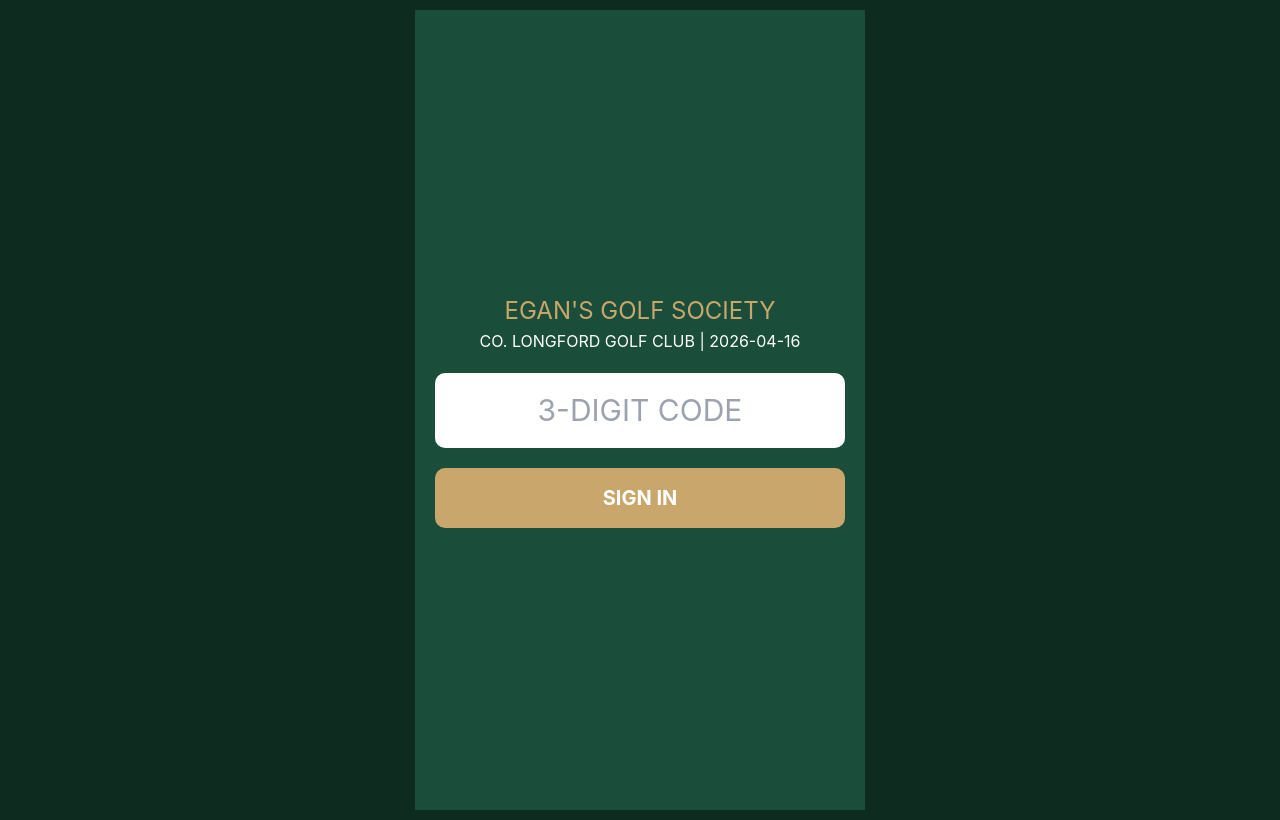
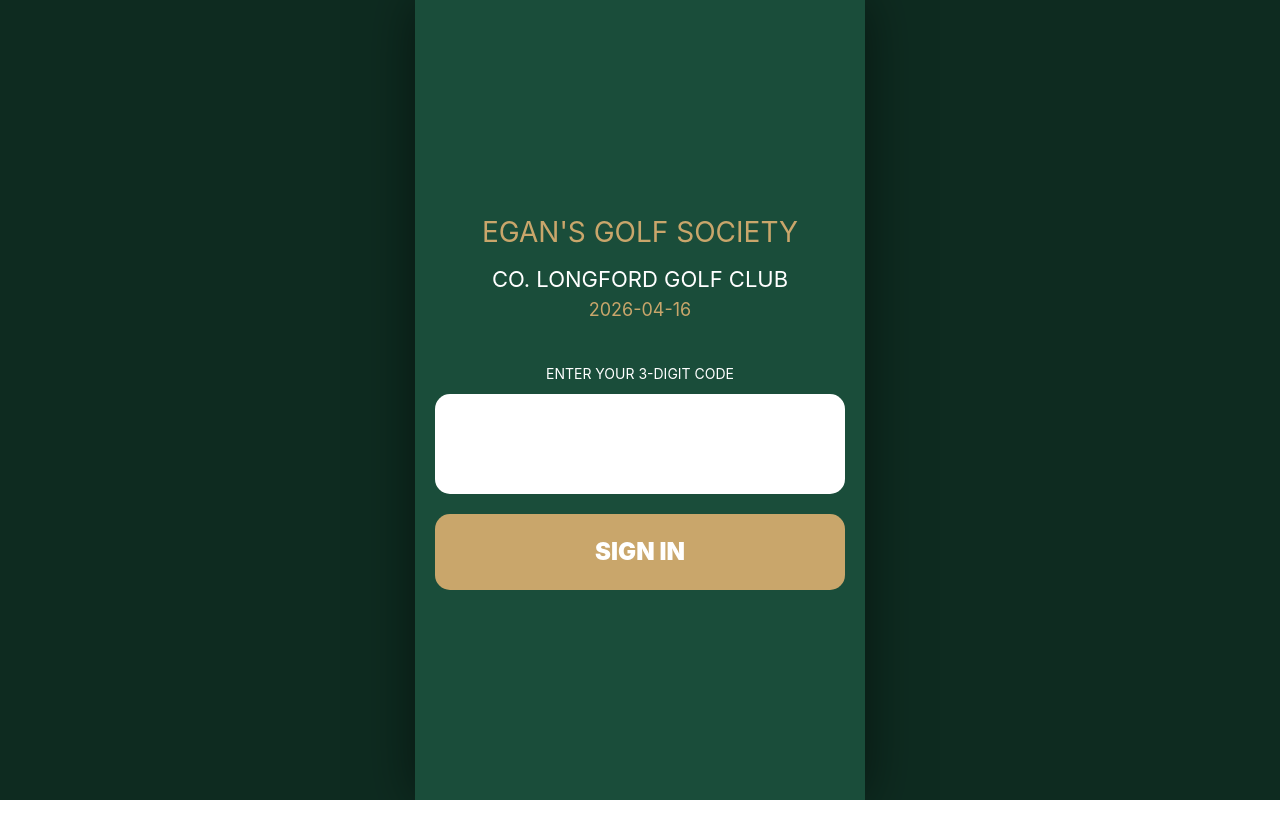
Before and after one commit to Joxer88/golf-society-app, a React (Create React App) app: page / in a window 1280 px wide. Built offline with nearby package versions, Linux system fonts and the light colour scheme.

Commit message:
login and original graphics

```diff
--- a/src/App.js
+++ b/src/App.js
@@ -5,6 +5,7 @@ const sbUrl = process.env.REACT_APP_SUPABASE_URL || '';
 const sbKey = process.env.REACT_APP_SUPABASE_ANON_KEY || '';
 const supabase = createClient(sbUrl, sbKey);
 
+// --- ADMIN SETTINGS ---
 const compSettings = {
   courseName: "CO. LONGFORD GOLF CLUB",
   date: "2026-04-16",
@@ -75,17 +76,30 @@ export default function App() {
     window.location.reload();
   };
 
-  const containerStyle = { height: '100vh', width: '100%', maxWidth: '450px', margin: '0 auto', backgroundColor: '#1A4D3A', color: 'white', display: 'flex', flexDirection: 'column', overflow: 'hidden' };
+  const containerStyle = {
+    height: '100vh', width: '100%', maxWidth: '450px', margin: '0 auto',
+    backgroundColor: '#1A4D3A', color: 'white', display: 'flex',
+    flexDirection: 'column', overflow: 'hidden', boxShadow: '0 0 50px rgba(0,0,0,0.5)'
+  };
 
   if (!isLoggedIn) {
     return (
-      <div style={{ backgroundColor: '#0e2b20', minHeight: '100vh', display: 'flex', justifyContent: 'center', alignItems: 'center', padding: '10px' }}>
+      <div style={{ backgroundColor: '#0e2b20', minHeight: '100vh', display: 'flex', justifyContent: 'center', alignItems: 'center' }}>
         <div style={containerStyle}>
-          <div style={{ padding: '20px', textAlign: 'center', flex: 1, display: 'flex', flexDirection: 'column', justifyContent: 'center' }}>
-            <h1 style={{ fontSize: '24px', color: '#C9A66B' }}>EGAN'S GOLF SOCIETY</h1>
-            <p>{compSettings.courseName} | {compSettings.date}</p>
-            <input type="password" placeholder="3-DIGIT CODE" value={loginCode} onChange={(e) => setLoginCode(e.target.value)} style={{ width: '100%', padding: '15px', fontSize: '30px', textAlign: 'center', borderRadius: '10px', margin: '20px 0', border: 'none' }} />
-            <button onClick={handleLogin} style={{ width: '100%', padding: '15px', backgroundColor: '#C9A66B', color: 'white', fontSize: '20px', fontWeight: 'bold', border: 'none', borderRadius: '10px' }}>SIGN IN</button>
+          <div style={{ padding: '40px 20px', textAlign: 'center', flex: 1, display: 'flex', flexDirection: 'column', justifyContent: 'center' }}>
+            <h1 style={{ fontSize: '28px', color: '#C9A66B', marginBottom: '10px' }}>EGAN'S GOLF SOCIETY</h1>
+            <h2 style={{ fontSize: '22px', margin: '0' }}>{compSettings.courseName}</h2>
+            <p style={{ fontSize: '18px', color: '#C9A66B', marginBottom: '40px' }}>{compSettings.date}</p>
+            <p style={{ fontSize: '14px', marginBottom: '10px' }}>ENTER YOUR 3-DIGIT CODE</p>
+            <input
+              type="text" inputMode="numeric" maxLength="3" value={loginCode}
+              onChange={(e) => setLoginCode(e.target.value)}
+              style={{ width: '100%', padding: '20px', fontSize: '40px', textAlign: 'center', borderRadius: '15px', border: 'none', color: '#1A4D3A', fontWeight: '900', marginBottom: '20px' }}
+            />
+            <button
+              onClick={handleLogin}
+              style={{ width: '100%', padding: '20px', backgroundColor: '#C9A66B', color: 'white', fontSize: '24px', fontWeight: '900', border: 'none', borderRadius: '15px' }}
+            >SIGN IN</button>
           </div>
         </div>
       </div>
@@ -96,21 +110,22 @@ export default function App() {
     return (
       <div style={{ backgroundColor: '#0e2b20', minHeight: '100vh' }}>
         <div style={containerStyle}>
-          <div style={{ flex: 1, backgroundColor: 'white', color: '#111', margin: '5px', borderRadius: '10px', padding: '10px', display: 'flex', flexDirection: 'column', overflow: 'hidden' }}>
-            <h2 style={{ textAlign: 'center' }}>SUMMARY</h2>
+          <div style={{ flex: 1, backgroundColor: 'white', color: '#111', borderRadius: '10px', padding: '5px', display: 'flex', flexDirection: 'column', overflow: 'hidden', margin: '2px' }}>
+            <h2 style={{ textAlign: 'center', margin: '0', fontSize: '24px', fontWeight: '900' }}>SUMMARY</h2>
             <div style={{ flex: 1, overflowY: 'auto' }}>
               {courseData.map((h, i) => (
-                <div key={i} style={{ display: 'flex', justifyContent: 'space-between', borderBottom: '1px solid #eee', fontSize: '20px', padding: '5px 0' }}>
-                  <span>H{i+1} ({scores[i] || 'PU'})</span><span>{calcPoints(scores[i], h.par, h.si)} pts</span>
+                <div key={i} style={{ display: 'flex', justifyContent: 'space-between', padding: '2px 0', borderBottom: '1px solid #eee', fontWeight: '900', fontSize: '26px' }}>
+                  <span style={{ color: '#bbb' }}>H{i+1}</span> <span>{scores[i] === 0 ? 'PU' : scores[i]}</span>
+                  <span style={{ color: '#1A4D3A' }}>{calcPoints(scores[i], h.par, h.si)}p</span>
                 </div>
               ))}
             </div>
-            <div style={{ textAlign: 'center', borderTop: '2px solid #1A4D3A', padding: '10px' }}>
-              <h1 style={{ margin: 0 }}>TOTAL: {finalTotal}</h1>
+            <div style={{ textAlign: 'center', borderTop: '4px solid #1A4D3A' }}>
+              <p style={{ fontSize: '55px', fontWeight: '900', margin: '0' }}>TOTAL: {finalTotal}</p>
             </div>
-            <input type="text" placeholder="MARKER NAME" value={verifierName} onChange={(e)=>setVerifierName(e.target.value.toUpperCase())} style={{ width: '100%', padding: '10px', marginBottom: '5px' }} />
-            <button onClick={handleSubmit} style={{ width: '100%', padding: '15px', backgroundColor: '#16a34a', color: 'white', border: 'none', borderRadius: '10px' }}>SUBMIT SCORE</button>
-            <button onClick={() => setShowSummary(false)} style={{ color: 'red', background: 'none', border: 'none', marginTop: '5px' }}>BACK</button>
+            <input type="text" placeholder="MARKER NAME" style={{ width: '100%', padding: '10px', borderRadius: '8px', border: '3px solid #ddd', textAlign: 'center', fontSize: '24px', marginBottom: '4px' }} value={verifierName} onChange={(e)=>setVerifierName(e.target.value.toUpperCase())} />
+            <button onClick={handleSubmit} style={{ width: '100%', backgroundColor: '#16a34a', color: 'white', padding: '15px', borderRadius: '8px', fontSize: '28px', fontWeight: '900', border: 'none' }}>SUBMIT</button>
+            <button onClick={() => setShowSummary(false)} style={{ width: '100%', color: '#ef4444', background: 'none', border: 'none', fontWeight: 'bold', padding: '5px' }}>← EDIT</button>
           </div>
         </div>
       </div>
@@ -120,35 +135,45 @@ export default function App() {
   return (
     <div style={{ backgroundColor: '#0e2b20', minHeight: '100vh' }}>
       <div style={containerStyle}>
-        <div style={{ display: 'flex', justifyContent: 'space-between', padding: '10px', backgroundColor: 'rgba(0,0,0,0.3)' }}>
-          <span>{player.name}</span><span>HCAP: {player.handicap}</span>
+        <div style={{ width: '100%', display: 'flex', justifyContent: 'space-between', padding: '6px 15px', backgroundColor: 'rgba(0,0,0,0.4)', alignItems: 'center' }}>
+          <p style={{ fontSize: '32px', fontWeight: '900', margin: 0, lineHeight: 1 }}>{player.name}</p>
+          <div style={{ textAlign: 'right' }}>
+            <p style={{ fontSize: '14px', fontWeight: '900', margin: 0, color: '#C9A66B', lineHeight: 1 }}>HANDICAP</p>
+            <p style={{ fontSize: '44px', fontWeight: '900', margin: 0, lineHeight: 1 }}>{player.handicap}</p>
+          </div>
         </div>
-        <div style={{ flex: 1, backgroundColor: 'white', color: '#333', display: 'flex', flexDirection: 'column' }}>
-          <div style={{ display: 'grid', gridTemplateColumns: '1fr 1fr 1fr', textAlign: 'center', background: '#eee', padding: '10px' }}>
-            <div>HOLE<br/><b>{currentHole + 1}</b></div>
-            <div>PAR<br/><b>{courseData[currentHole].par}</b></div>
-            <div>SI<br/><b>{courseData[currentHole].si}</b></div>
+
+        <div style={{ width: '100%', backgroundColor: 'white', color: '#333', flex: 1, display: 'flex', flexDirection: 'column', justifyContent: 'flex-start', overflow: 'hidden' }}>
+          <div style={{ display: 'grid', gridTemplateColumns: 'repeat(3, 1fr)', textAlign: 'center', backgroundColor: '#eee', padding: '2px 0' }}>
+            <div><p style={{ fontSize: '20px', fontWeight: '900', margin: 0, color: '#666' }}>HOLE</p><p style={{ fontSize: '85px', fontWeight: '900', lineHeight: 0.8, margin: 0 }}>{currentHole + 1}</p></div>
+            <div><p style={{ fontSize: '20px', fontWeight: '900', margin: 0, color: '#666' }}>PAR</p><p style={{ fontSize: '85px', fontWeight: '900', lineHeight: 0.8, margin: 0 }}>{courseData[currentHole].par}</p></div>
+            <div><p style={{ fontSize: '20px', fontWeight: '900', margin: 0, color: '#666' }}>S.I.</p><p style={{ fontSize: '85px', fontWeight: '900', lineHeight: 0.8, margin: 0 }}>{courseData[currentHole].si}</p></div>
           </div>
-          <div style={{ textAlign: 'center', flex: 1, display: 'flex', flexDirection: 'column', justifyContent: 'center' }}>
-            <div style={{ display: 'flex', alignItems: 'center', justifyContent: 'center', gap: '20px' }}>
-              <button onClick={() => updateScore(-1)} style={{ width: '60px', height: '60px', background: '#ef4444', color: 'white', border: 'none', borderRadius: '10px', fontSize: '30px' }}>-</button>
-              <span style={{ fontSize: '100px', fontWeight: 'bold' }}>{scores[currentHole] || 'X'}</span>
+
+          <div style={{ textAlign: 'center', padding: '5px 0' }}>
+            <p style={{ fontSize: '24px', fontWeight: '900', color: '#999', margin: '0 0 5px 0' }}>STROKES TAKEN</p>
+            <div style={{ display: 'flex', alignItems: 'center', justifyContent: 'space-around' }}>
+              <button onClick={() => updateScore(-1)} style={{ width: '90px', height: '90px', backgroundColor: '#ef4444', color: 'white', borderRadius: '15px', fontSize: '70px', fontWeight: 'bold', border: 'none' }}>—</button>
+              <span style={{ fontSize: '180px', fontWeight: '900', color: '#1A4D3A', lineHeight: 0.75 }}>{scores[currentHole] === 0 ? "X" : scores[currentHole]}</span>
               <div style={{ display: 'flex', flexDirection: 'column', gap: '5px' }}>
-                <button onClick={() => { const n = [...scores]; n[currentHole] = 0; setScores(n); }} style={{ padding: '5px', background: '#666', color: 'white', border: 'none', borderRadius: '5px' }}>PU</button>
-                <button onClick={() => updateScore(1)} style={{ width: '60px', height: '60px', background: '#22c55e', color: 'white', border: 'none', borderRadius: '10px', fontSize: '30px' }}>+</button>
+                <button onClick={() => { const n = [...scores]; n[currentHole] = 0; setScores(n); }} style={{ width: '90px', height: '50px', backgroundColor: '#666', color: 'white', borderRadius: '10px', fontSize: '30px', fontWeight: '900', border: 'none' }}>PU</button>
+                <button onClick={() => updateScore(1)} style={{ width: '90px', height: '90px', backgroundColor: '#22c55e', color: 'white', borderRadius: '15px', fontSize: '70px', fontWeight: 'bold', border: 'none' }}>+</button>
               </div>
             </div>
-            <div style={{ marginTop: '20px', display: 'flex', justifyContent: 'center', gap: '40px' }}>
-                <div>PTS: <b>{calcPoints(scores[currentHole], courseData[currentHole].par, courseData[currentHole].si)}</b></div>
-                <div>TOTAL: <b>{runningTotal}</b></div>
-            </div>
           </div>
-          <div style={{ padding: '10px 10px 40px 10px', display: 'flex', gap: '5px' }}>
-            <button onClick={() => setCurrentHole(Math.max(0, currentHole - 1))} style={{ flex: 1, padding: '15px', background: '#ccc' }}>BACK</button>
+
+          <div style={{ display: 'flex', justifyContent: 'space-around', backgroundColor: '#e8f5e9', padding: '2px 0' }}>
+            <div style={{ textAlign: 'center' }}><p style={{ fontSize: '22px', color: '#16a34a', fontWeight: '900', margin: 0 }}>PTS</p><p style={{ fontSize: '85px', fontWeight: '900', lineHeight: 0.8, margin: 0 }}>{calcPoints(scores[currentHole], courseData[currentHole].par, courseData[currentHole].si)}</p></div>
+            <div style={{ borderLeft: '4px solid #c8e6c9' }}></div>
+            <div style={{ textAlign: 'center' }}><p style={{ fontSize: '22px', color: '#16a34a', fontWeight: '900', margin: 0 }}>TOTAL</p><p style={{ fontSize: '85px', fontWeight: '900', lineHeight: 0.8, margin: 0 }}>{runningTotal}</p></div>
+          </div>
+
+          <div style={{ marginTop: 'auto', display: 'flex', gap: '4px', padding: '2px 4px 45px 4px' }}>
+            <button onClick={() => setCurrentHole(Math.max(0, currentHole - 1))} style={{ flex: 1, padding: '10px 0', backgroundColor: '#666', color: 'white', fontSize: '24px', fontWeight: 'bold', border: 'none', borderRadius: '10px', visibility: currentHole === 0 ? 'hidden' : 'visible' }}>BACK</button>
             {currentHole < 17 ? (
-              <button onClick={() => setCurrentHole(currentHole + 1)} style={{ flex: 2, padding: '15px', background: '#C9A66B', color: 'white' }}>NEXT HOLE</button>
+              <button onClick={() => setCurrentHole(currentHole + 1)} style={{ flex: 2, padding: '10px 0', backgroundColor: '#C9A66B', color: 'white', fontSize: '32px', fontWeight: '900', border: 'none', borderRadius: '10px' }}>NEXT HOLE</button>
             ) : (
-              <button onClick={() => setShowSummary(true)} style={{ flex: 2, padding: '15px', background: '#2563eb', color: 'white' }}>REVIEW</button>
+              <button onClick={() => setShowSummary(true)} style={{ flex: 2, padding: '10px 0', backgroundColor: '#2563eb', color: 'white', fontSize: '32px', fontWeight: '900', border: 'none', borderRadius: '10px' }}>REVIEW</button>
             )}
           </div>
         </div>
```
